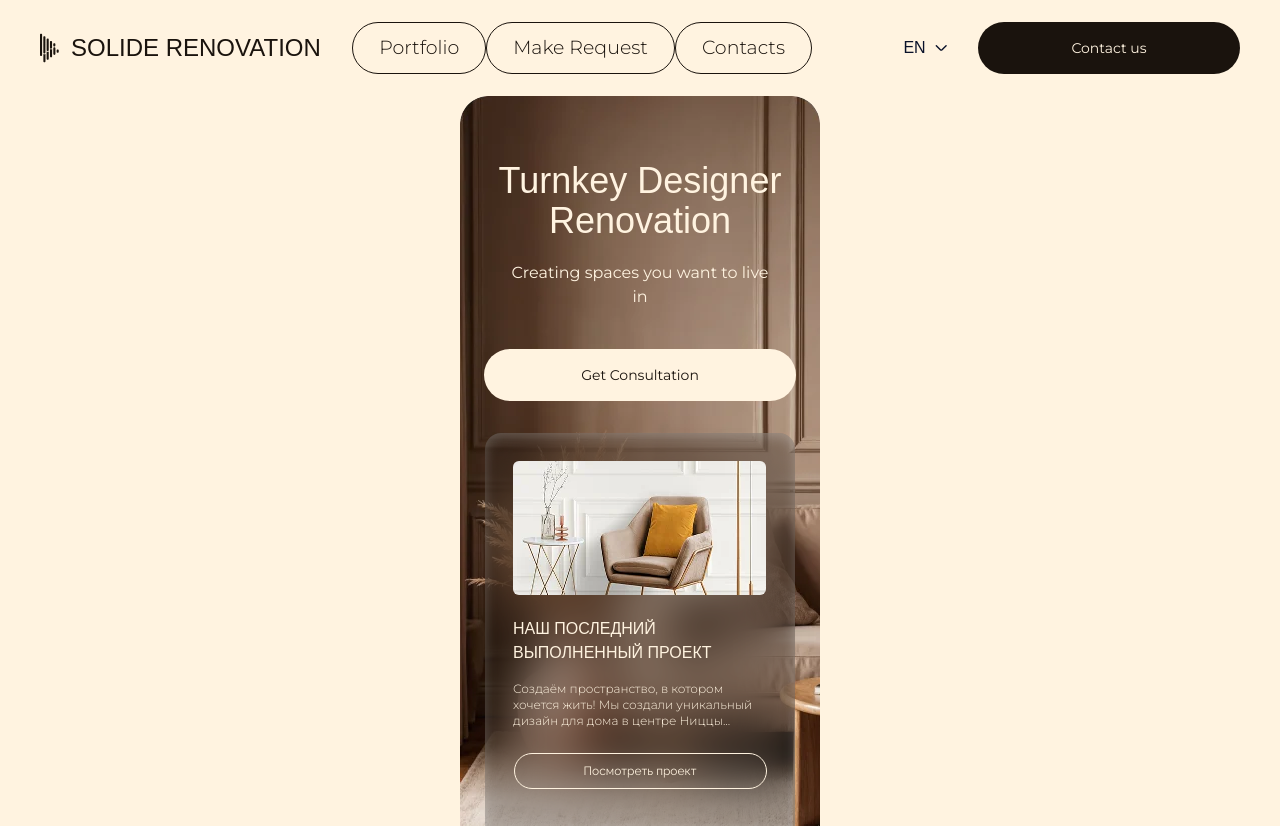
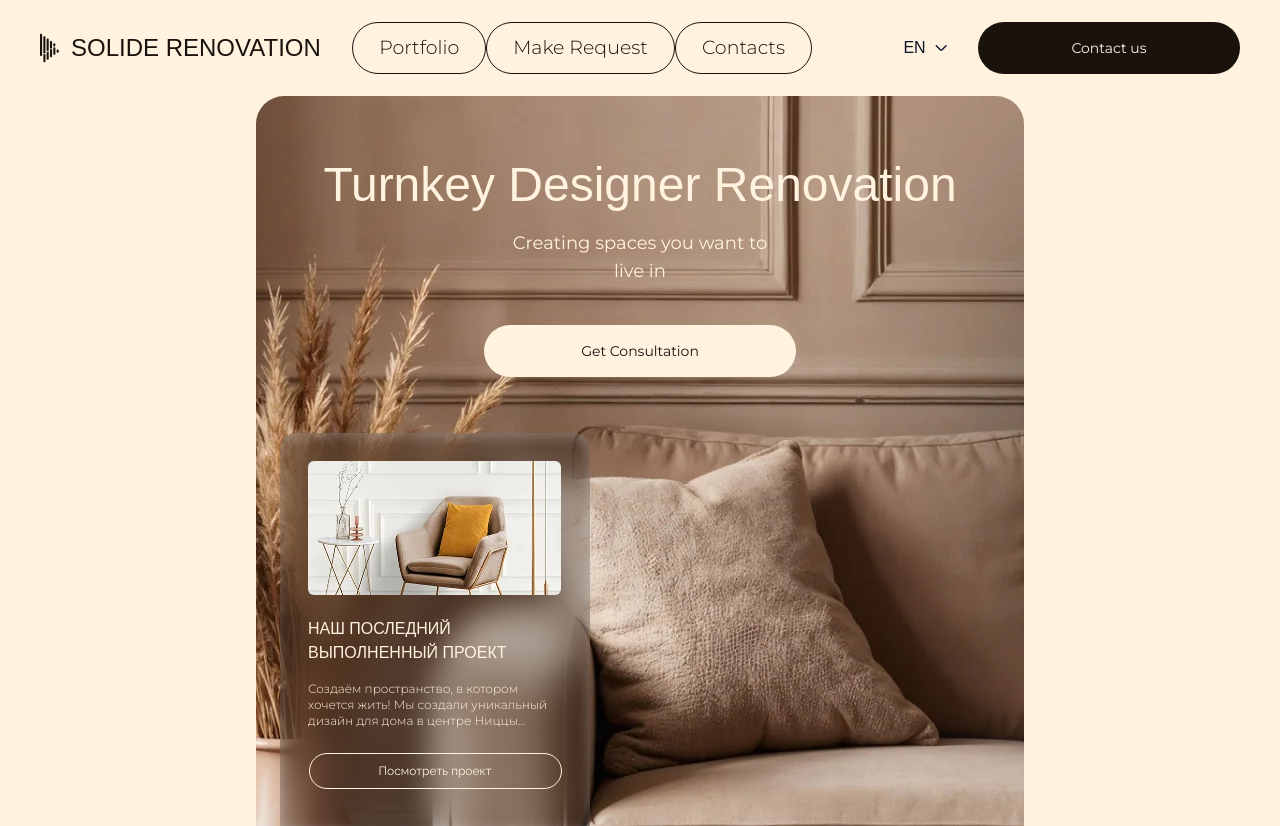
Before and after one commit to cyanidium-dev/repair-nizza, a Next.js app: page /en in a window 1280 px wide. Built offline with nearby package versions, Linux system fonts and the light colour scheme; a web font is replaced by a local one.

Commit message:
styled hero for tab

```diff
--- a/src/components/homepage/Hero.jsx
+++ b/src/components/homepage/Hero.jsx
@@ -1,6 +1,7 @@
 "use client";
 
-import bgImg from "../../../public/images/image/hero-img-mob.webp";
+import bgImgMob from "../../../public/images/image/hero-img-mob.webp";
+import bgImgDesk from "../../../public/images/image/hero-img-desk.webp";
 import { useTranslations } from "next-intl";
 import HeroBlurCard from "./HeroBlurCard";
 
@@ -8,9 +9,10 @@ const Hero = () => {
   const t = useTranslations("hero");
 
   return (
+    <>
       <div
-      style={{ backgroundImage: `url(${bgImg.src})` }}
-      className="bg-cover bg-center h-[730px] w-[360px] rounded-t-[28px] px-6 pt-[65px] mx-auto"
+        style={{ backgroundImage: `url(${bgImgMob.src})` }}
+        className="bg-cover bg-center h-[730px] w-[360px] rounded-t-[28px] px-6 pt-[65px] mx-auto md:hidden"
       >
         <div className="h-full flex flex-col">
           <div>
@@ -29,6 +31,28 @@ const Hero = () => {
           </div>
         </div>
       </div>
+      <div
+        style={{ backgroundImage: `url(${bgImgDesk.src})` }}
+        className="hidden md:block bg-cover bg-center h-[730px] w-[768px] rounded-t-[28px] px-6 pt-[65px] mx-auto"
+      >
+        <div className="h-full flex flex-col">
+          <div>
+            <h1 className="font-arsenal font-normal text-5xl text-primary-white text-center mb-5 mx-auto">
+              {t("title")}
+            </h1>
+            <p className="font-montserrat font-normal text-lg text-primary-white text-center w-[262px] mx-auto mb-10">
+              {t("subtitle")}
+            </p>
+            <button className="w-[312px] h-[52px] rounded-[32px] bg-primary-white text-primary-black font-montserrat font-medium text-sm mx-auto block">
+              {t("button")}
+            </button>
+          </div>
+          <div className="mt-auto flex">
+            <HeroBlurCard />
+          </div>
+        </div>
+      </div>
+    </>
   );
 };
 
--- a/src/components/homepage/HeroBlurCard.jsx
+++ b/src/components/homepage/HeroBlurCard.jsx
@@ -5,7 +5,7 @@ import heroBlurImg from "../../../public/images/image/hero-blur-img.webp";
 
 const HeroBlurCard = () => {
   return (
-    <div className="rounded-t-[16px] rounded-b-0 p-7 w-[310px] h-[393px] backdrop-blur-[26px] shadow-[inset_0_4px_13px_0_rgba(255,255,255,0.25)] bg-[rgba(18,18,18,0.26)]">
+    <div className="rounded-t-[16px] rounded-b-0 p-7 w-[310px] h-[393px] backdrop-blur-[16px] shadow-[inset_0_4px_13px_0_rgba(255,255,255,0.25)] bg-[rgba(18,18,18,0.26)]">
       <Image
         src={heroBlurImg}
         alt="hero card image"
```
Lines whose indentation alone changed are shown as unchanged.
